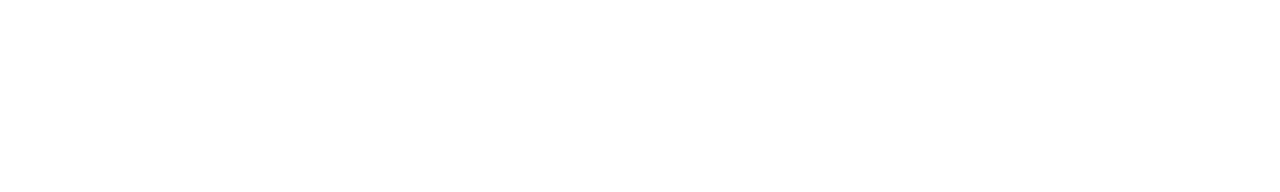
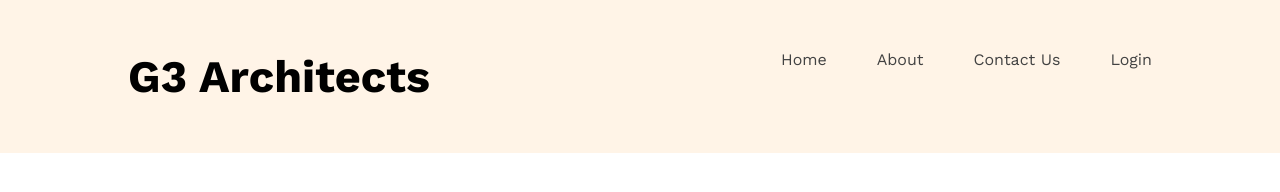
Before and after one commit to digitalutilize/G3-Architect-Page, a plain HTML site: page index.html in a window 1280 px wide. Drawn offline with nearby package versions, Linux system fonts and the light colour scheme.

Commit message:
nav created

```diff
--- a/index.html
+++ b/index.html
@@ -19,8 +19,19 @@
 <body>
 <!-- Nav and Banner Section -->
     <header>
+<div class="header-container">
 
+    <nav>
+        <h1>G3 Architects</h1>
+        <ul>
+            <li><a href="">Home</a></li>
+            <li><a href="">About</a></li>
+            <li><a href="">Contact Us</a></li>
+            <li><a href="">Login</a></li>
+        </ul>
+    </nav>
 
+</div>
 
     </header>
 
--- a/styles/style.css
+++ b/styles/style.css
@@ -3,3 +3,39 @@
     padding: 0;
     font-family: "Work Sans", sans-serif;
 }
+
+/* Shared Styles */
+.header-container{
+    width: 80%;
+    margin: auto;
+}
+
+
+/* nav related styles */
+header{
+    background-color: #FFF4E7;
+}
+
+nav{
+    padding: 50px 0;
+    display: flex;
+    justify-content: space-between;
+}
+
+nav h1{
+    font-size: 45px;
+}
+
+nav ul{
+    display: flex;
+    gap: 50px;
+}
+
+nav ul li{
+    list-style: none;
+}
+
+nav ul li a{
+    text-decoration: none;
+    color: #424242;
+}
```
